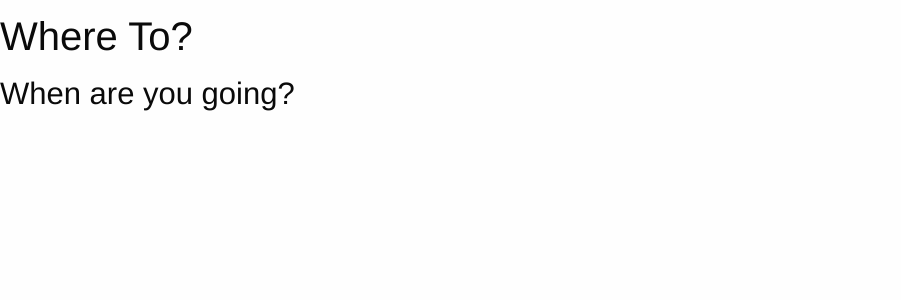
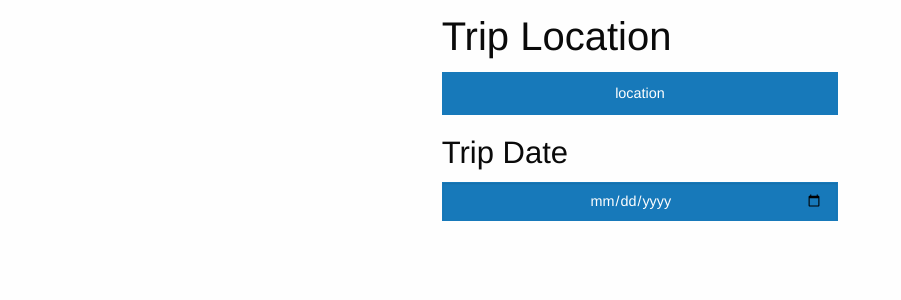
Before and after one commit to ChicoState/MoneyPool, a Django app: template moneypool/myapp/templates/trip.html in a window 1280 px wide. Shown: the part 314-614 px from the top of the page, without its empty margins (0-901 px from the left). Run offline with Django 3.2, Linux system fonts and the light colour scheme; the template is opened without the code that fills it, so the values that code supplies are empty; parts of the project's set-up code (start-up, migrations or seed data) failed here and were passed over; some libraries are stand-ins or nearby versions.

Commit message:
input locations for tripsAdd page

```diff
--- a/moneypool/myapp/templates/trip.html
+++ b/moneypool/myapp/templates/trip.html
@@ -9,7 +9,16 @@
 {% endblock header %}
 
 {% block content %}
-<h2 class="text-left"> Where To?</h2>
+<div class="grid-x grid-padding-x">
+  <!-- <div class="large-4 medium-4 small-12 cell"></div> -->
+  <div class="large-4 medium-4 small-12 large-offset-4 medium-offset-4 cell">
 
-<h3 class="text-left"> When are you going?</h3>
+    <form action="/register/" method="post">
+        <h2 class="text-left"> Trip Location</h2>
+            <input type="location" class="button expanded" value="location" />
+        <h3 class="text-left"> Trip Date</h3>
+            <input type="date" class="button expanded" value="date" />
+    </form>
+  </div>
+</div>
 {% endblock content %}
--- a/moneypool/myapp/urls.py
+++ b/moneypool/myapp/urls.py
@@ -10,4 +10,5 @@ urlpatterns = [
     path('logout/', views.logout_view),
     path('register/', views.register),
     path('index/', views.index),
+    path('createTrip/' views.tripAdd)
 ]
```
Also changed, not shown: moneypool/myapp/forms.py (+11 -0 lines), moneypool/myapp/views.py (+4 -3 lines).
